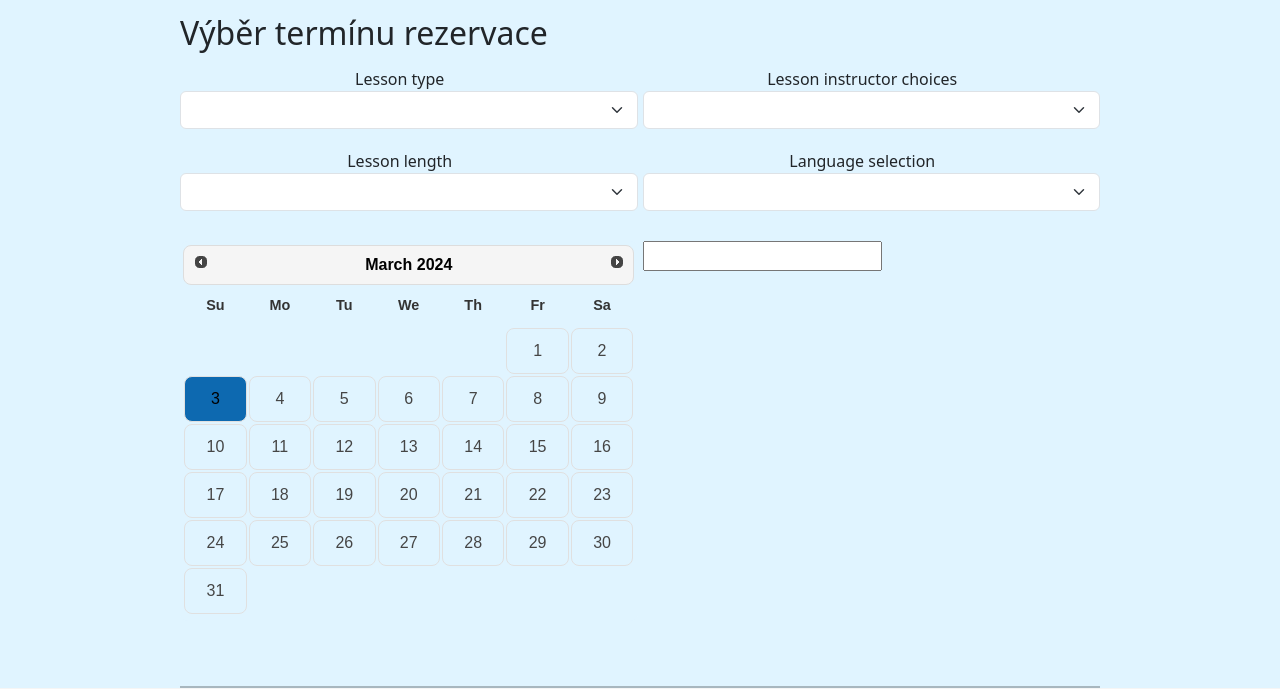
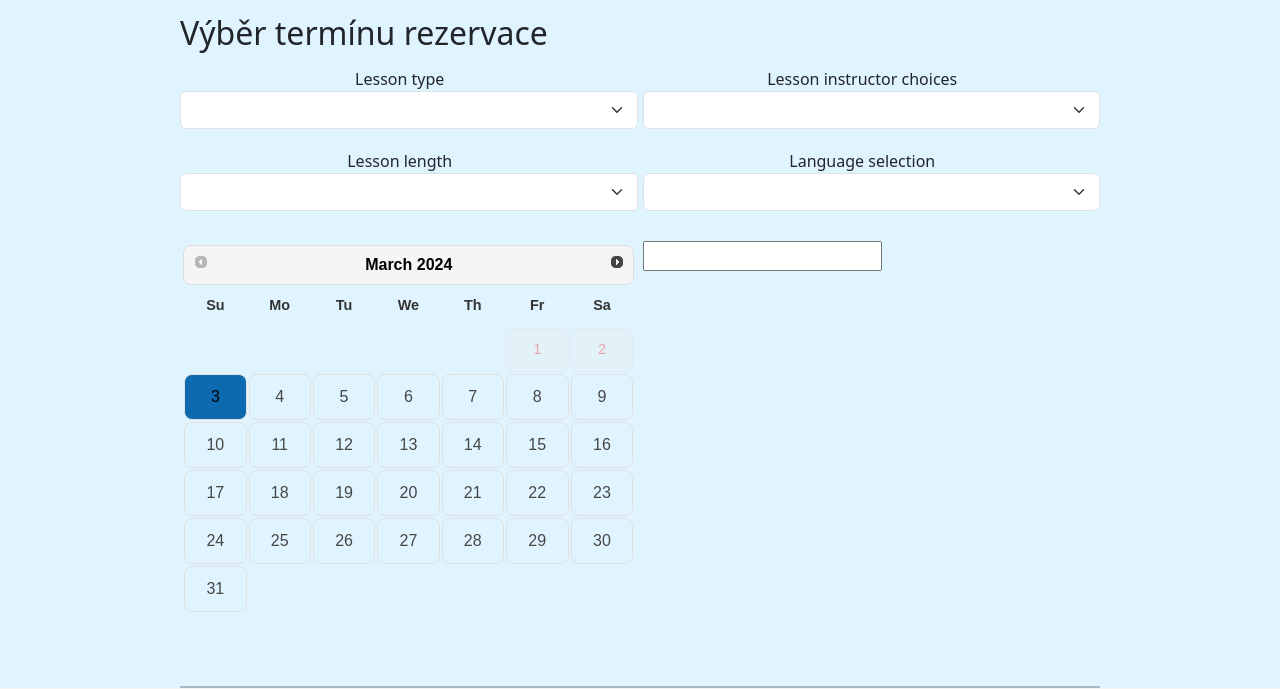
Before and after one commit to petrstipek/Rezervacni_webova_aplikace, a Python web app: template flaskr/templates/blog/user/reservation_page.html in a window 1280 px wide. Shown: the part 138-827 px from the top of the page. Run offline with Jinja, Linux system fonts and the light colour scheme; the template is opened without the code that fills it: most values are stand-ins (such as "Sample title", 1, 10 or a date in 2020); form fields are guessed from the names that the template uses; some libraries are stand-ins or nearby versions.

Commit message:
Implementation - user cannot pick dates from the past

```diff
--- a/flaskr/static/css/style_user.css
+++ b/flaskr/static/css/style_user.css
@@ -227,12 +227,6 @@ hr {
 .custom-date-picker-container .ui-datepicker table {
     width: 100%;
     height: 100%;
-}
-
-.custom-date-picker-container .ui-datepicker td {
-    width: 90px;
-    background-color: #E0F4FF;
-    color: red !important;
 }
 
 .custom-date-picker-container .ui-datepicker a {
@@ -467,3 +461,20 @@ hr {
     text-align: center;
     margin: 10px;
 }
+
+.ui-datepicker-unselectable.ui-state-disabled .ui-state-default {
+    color: #ff1010 !important;
+    background-color: #f2f2f2 !important;
+    flex: 0 0 calc(40% - 10px);
+    padding: 10px;
+    border: 1px solid #ddd;
+    margin-right: 10px;
+    box-sizing: border-box;
+    white-space: nowrap;
+    overflow: hidden;
+    text-overflow: ellipsis;
+    width: 100%;
+    border-radius: 8px;
+    background-color: #ebeef0 !important;
+    text-align: center;
+}
--- a/flaskr/static/js/reservation.js
+++ b/flaskr/static/js/reservation.js
@@ -151,6 +151,7 @@ $(document).ready(function () {
 
     $('#datepicker').datepicker({
         dateFormat: 'yy-mm-dd',
+        minDate: 0,
         onSelect: function (dateText) {
             selectedDate = dateText;
             $("input[name='date']").val(dateText);
```
